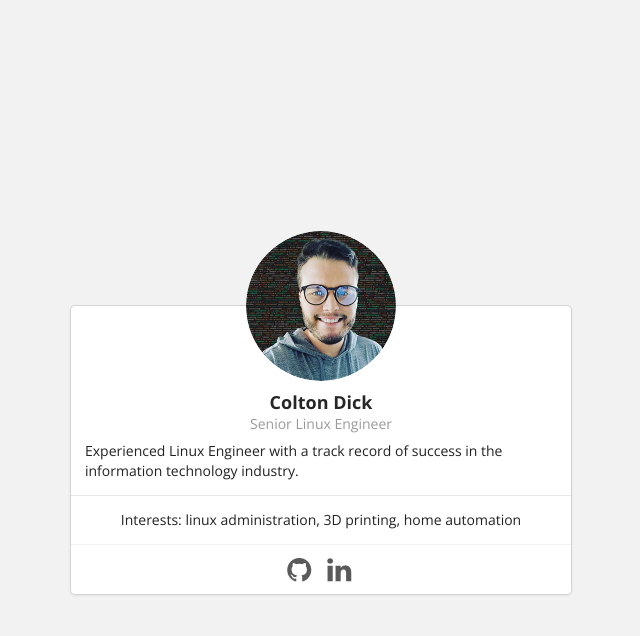
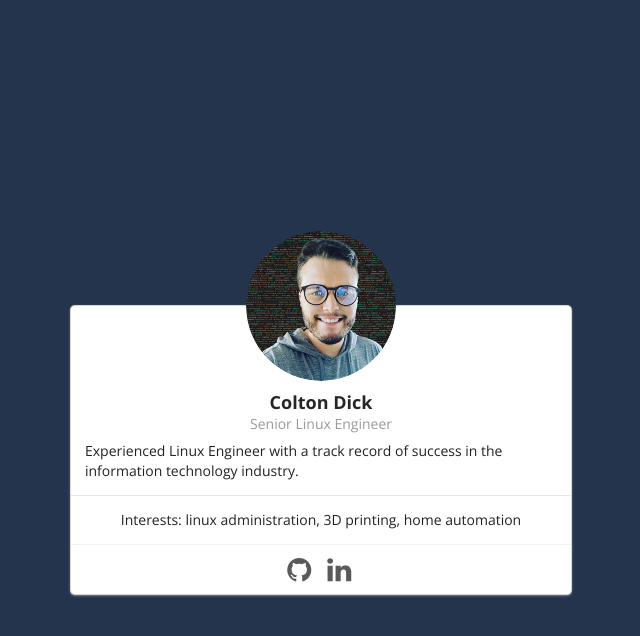
Before and after one commit to coltondick/coltondick.github.io, a Jekyll site: the page built from index.html, in a window 1280 px wide. Shown: the top 636 px of the page, without its empty margins (319-959 px from the left). Built offline with Jekyll 4.4.1, drawn with Linux system fonts in a browser that asks for light colours.

Commit message:
Changing the background colour

```diff
--- a/css/stylesheet-customizations.scss
+++ b/css/stylesheet-customizations.scss
@@ -7,7 +7,7 @@
 
 // Customize the background color
 body {
-  // background-color: #f2f2f2;;
+  background-color: #24344c;
 }
 
 // Customize the menubar color
```
